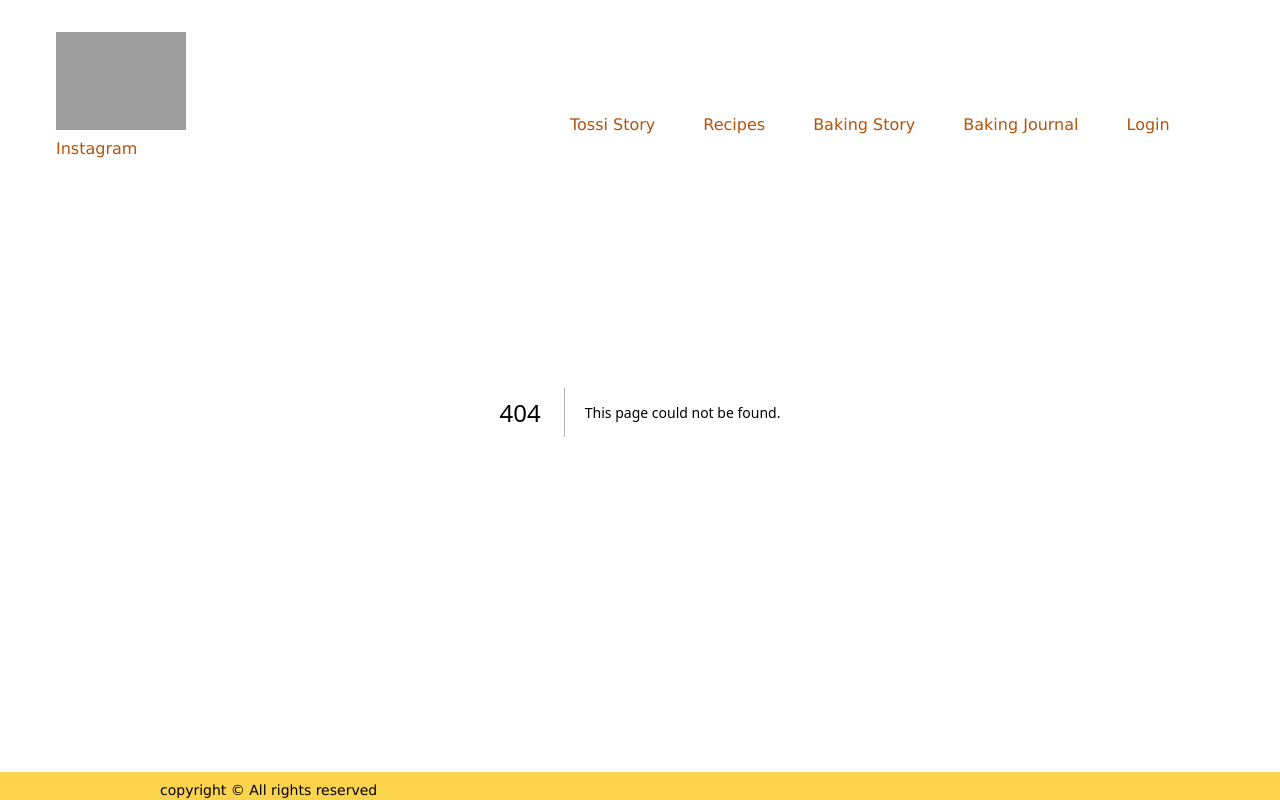
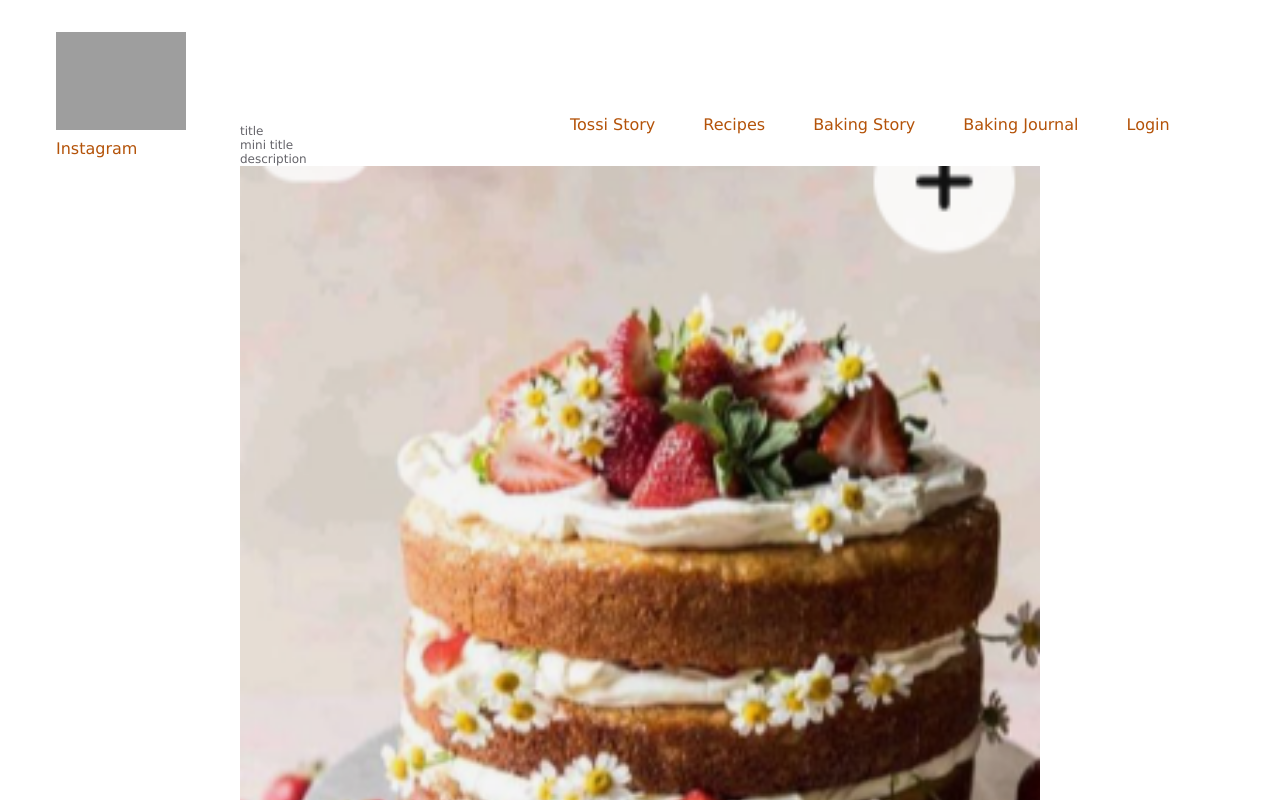
Before and after one commit to sssssshhh/tossi.github.io, a Next.js app: page /baking/0 in a window 1280 px wide. Before the commit this address had no page. Shown: the top 800 px of the page. Built offline with nearby package versions, Linux system fonts and the light colour scheme; grey boxes are pictures that could not be loaded.

Commit message:
20230713_detail

```diff
--- /dev/null
+++ b/pages/baking/[id].tsx
@@ -0,0 +1,20 @@
+import Image from "next/image";
+
+export default function Detail() {
+    return (
+      <div className="w-full h-3/4 px-14 pt-28 flex flex-col justify-center items-center space-y-10">
+        <div>
+          <div>title</div>
+          <div>mini title</div>
+          <div>description</div>
+          <Image
+                src="/victoriaCake.jpg"
+                width={800}
+                height={100}
+                alt="This is detaled image."
+          />
+          <div>recipes</div>
+        </div>
+      </div>
+    )
+}
--- a/pages/baking/recipes.tsx
+++ b/pages/baking/recipes.tsx
@@ -1,4 +1,5 @@
 import { useState } from 'react';
+import Link from "next/link";
 
 interface Recipe {
   title: string;
@@ -75,12 +76,14 @@ export default function Recipes(){
                   const recipe = filteredRecipes[recipeIndex];
 
                   return (
+                    <Link href={{ pathname: `/baking/${recipeIndex}` }}>
                       <div className="flex flex-col items-center space-y-2 text-amber-800" key={`recipe-${recipeIndex}`}>
                         <div className="w-80 h-64 bg-[url('../img/victoriaCake_2.jpg')]"></div>
                         <i className="text-xs text-black self-end">level: {recipe.level}</i>
                         <div className="font-extralight text-xl">{recipe.title}</div>
                         <div className="font-light text-sm">WITH {recipe.ingredient}</div>
                       </div>
+                    </Link>
                   );
                 }
               })}
--- a/pages/baking/tossiStory.tsx
+++ b/pages/baking/tossiStory.tsx
@@ -5,8 +5,8 @@ export default function TossiStory(){
         <div className="w-full h-full px-14 pt-28 flex flex-col justify-center items-center space-y-10">
           <div className="pt-9 text-3xl">Tossi Baking</div>
           <div className="w-4/5 h-80 bg-[url('../img/victoriaCake_2.jpg')]"></div>
-          <div className="h-[500px]">
-              <h2 className="text-2xl pt-12 pb-5">About Tossi</h2>
+          <div className="h-[500px] pb-10">
+            <h2 className="text-2xl pt-12">About Tossi</h2>
             <p className="text-lg">
               바쁜 일상이 버거운 우리들에게 식빵은 맛있는 쉼표입니다. <br></br>
               갓 구워서 김이 모락모락 나는 식빵 한 쪽에도 우리는 충분히 행복감을 느낄 수 있기 때문이지요.<br></br>
```
Lines whose indentation alone changed are shown as unchanged.
